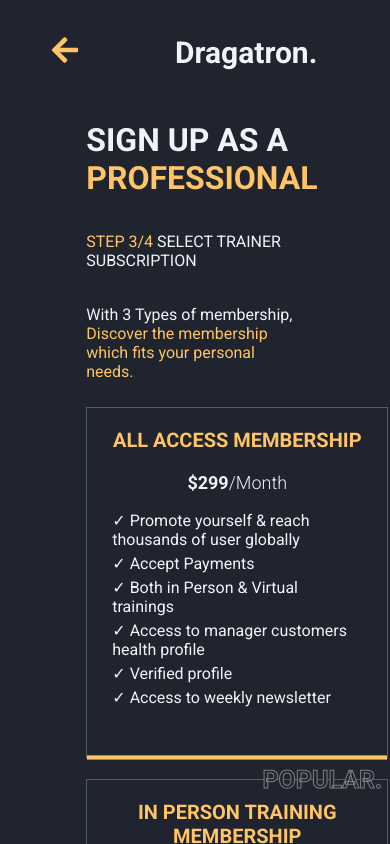
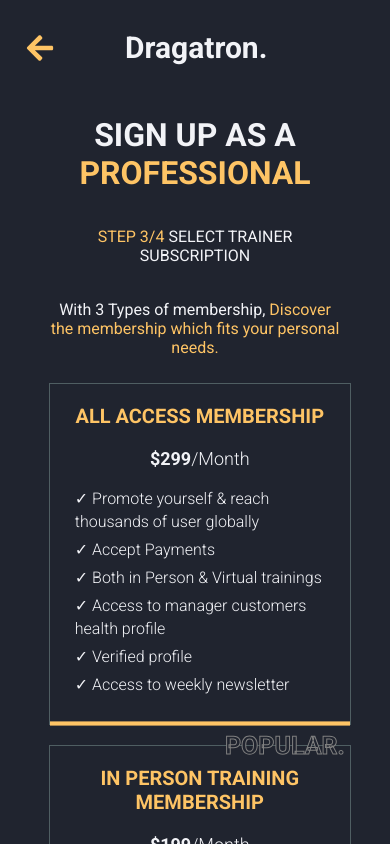
Before and after one commit to rey-jonathan/dragatron, a React (Vite) app: page / in a window 390 px wide. Shown: the top 844 px of the page. Built offline with nearby package versions, Linux system fonts and the light colour scheme.

Commit message:
Cleanup some styling

```diff
--- a/src/App.css
+++ b/src/App.css
@@ -1,3 +1,9 @@
 .App {
   margin: 5px 50px;
 }
+
+@media (max-width: 768px) {
+  .App {
+    margin: 0;
+  }
+}
--- a/src/components/MainContent.jsx
+++ b/src/components/MainContent.jsx
@@ -7,15 +7,15 @@
   return (
     <div className='main'>
       <h1>
-        SIGN UP AS A <span style={{ color: "#fec465" }}>PROFESSIONAL</span>
+        SIGN UP AS A <span className='main__text__gold'>PROFESSIONAL</span>
       </h1>
       <p className='main__text'>
-        <span style={{ color: "#fec465" }}>STEP 3/4</span> SELECT TRAINER
+        <span className='main__text__gold'>STEP 3/4</span> SELECT TRAINER
         SUBSCRIPTION
       </p>
       <p>
         With 3 Types of membership,{" "}
-        <span style={{ color: "#fec465" }}>
+        <span className='main__text__gold'>
           Discover the membership which fits your personal needs.
         </span>
       </p>
--- a/src/components/styles/MainContent.css
+++ b/src/components/styles/MainContent.css
@@ -7,12 +7,20 @@
   margin: 35px 0;
 }
 
+.main__text__gold {
+  color: var(--gold);
+}
+
 .pricing__box {
   display: flex;
   justify-content: space-evenly;
 }
 
-@media (max-width: 768px) {
+@media (max-width: 1024px) {
+  .main {
+    text-align: center;
+  }
+
   .pricing__box {
     flex-direction: column;
   }
--- a/src/components/styles/MembershipBox.css
+++ b/src/components/styles/MembershipBox.css
@@ -2,7 +2,7 @@
   border: 1px solid #4f5e62;
   text-align: center;
   position: relative;
-  height: 350px;
+  height: auto;
   width: 300px;
   margin-right: 10px;
   margin-top: 15px;
@@ -36,6 +36,8 @@
 
 .box__list > li {
   margin: 5px 0;
+  font-weight: lighter;
+  line-height: 23px;
 }
 
 .box__list > li::before {
@@ -58,7 +60,7 @@
 }
 
 .box:hover > .price__box:nth-child(2) {
-  animation: 1s slidein-top-center120 forwards;
+  animation: 1s slidein-top-center100 forwards;
 }
 
 .box:hover > ul {
@@ -111,12 +113,12 @@
   }
 }
 
-@keyframes slidein-top-center120 {
+@keyframes slidein-top-center100 {
   0% {
     transform: translateY(0%);
   }
   100% {
-    transform: translateY(120%);
+    transform: translateY(100%);
   }
 }
 
@@ -129,8 +131,9 @@
   }
 }
 
-@media (max-width: 768px) {
+@media (max-width: 1024px) {
   .box {
     margin: 10px auto;
+    height: 340px;
   }
 }
--- a/src/components/styles/header.css
+++ b/src/components/styles/header.css
@@ -5,7 +5,6 @@
 
 .header__arrow {
   margin-right: 15px;
-  padding-bottom: 5px;
   font-size: 30px;
 }
 
@@ -13,3 +12,13 @@
   font-size: 30px;
   margin-left: 80px;
 }
+
+@media (max-width: 768px) {
+  .header {
+    margin-left: 25px;
+  }
+
+  .header__text {
+    margin-left: 55px;
+  }
+}
```
